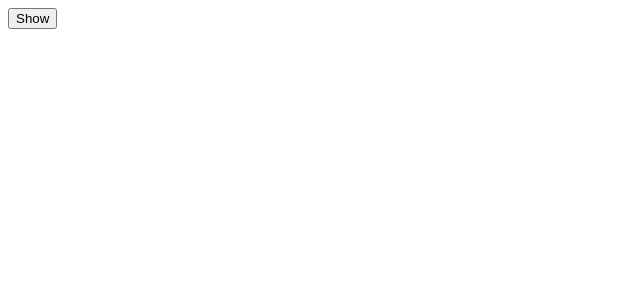
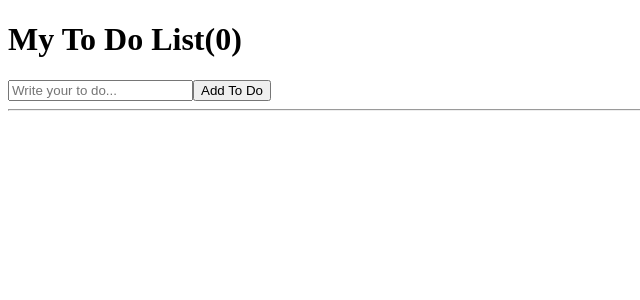
Before and after one commit to UHyun-K/react-for-beginner, a React (Create React App) app: page / in a window 1280 px wide. Shown: the top 300 px of the page, without its empty margins (0-640 px from the left). Built offline with nearby package versions, Linux system fonts and the light colour scheme.

Commit message:
to Do List

```diff
--- a/src/App.js
+++ b/src/App.js
@@ -1,24 +1,46 @@
-import { useState, useEffect } from "react";
-function Hello() {
-    useEffect(() => {
-        console.log("hi");
-        return () => console.log("bye");
-    }, []);
-    return <h1>Hello</h1>;
-}
+import { useState } from "react";
+
 function App() {
-    const [showing, setShowing] = useState(false);
-
-    const onClick = () => setShowing((prev) => !prev);
-
-    useEffect(() => console.log("call the api"), []);
-
-    console.log("i run all the time");
-
+    const [toDo, setToDo] = useState("");
+    const [toDos, setToDos] = useState([]);
+    const onChange = (event) => setToDo(event.target.value);
+    const onSubmit = (event) => {
+        event.preventDefault();
+        if (toDo === "") {
+            return; //to Do가 없으면 이 함수가 동작하지 않도록
+        }
+        setToDo(""); // submit후 input에 value값 삭제  초기화
+        setToDos((currentArray) => {
+            const newArray = [toDo, ...currentArray];
+            console.log(newArray);
+            return newArray;
+        });
+        console.log(toDos);
+    };
+    const onClick = (index) => {
+        setToDos(toDos.filter((item, toDoIndex) => index !== toDoIndex));
+    };
     return (
         <div>
-            {showing ? <Hello /> : null}
-            <button onClick={onClick}>{showing ? "Hide" : "Show"}</button>
+            <h1>My To Do List({toDos.length})</h1>
+            <form onSubmit={onSubmit}>
+                <input
+                    onChange={onChange}
+                    value={toDo}
+                    type="text"
+                    placeholder="Write your to do..."
+                />
+                <button>Add To Do</button>
+            </form>
+            <hr />
+            <ul>
+                {toDos.map((item, index) => (
+                    <li key={index}>
+                        {item}
+                        <button onClick={() => onClick(index)}>❌</button>
+                    </li>
+                ))}
+            </ul>
         </div>
     );
 }
--- a/src/index.js
+++ b/src/index.js
@@ -3,8 +3,8 @@
 import App from "./App";
 
 ReactDOM.render(
-    <React.StrictMode>
+    <div>
         <App />
-    </React.StrictMode>,
+    </div>,
     document.getElementById("root")
 );
```
